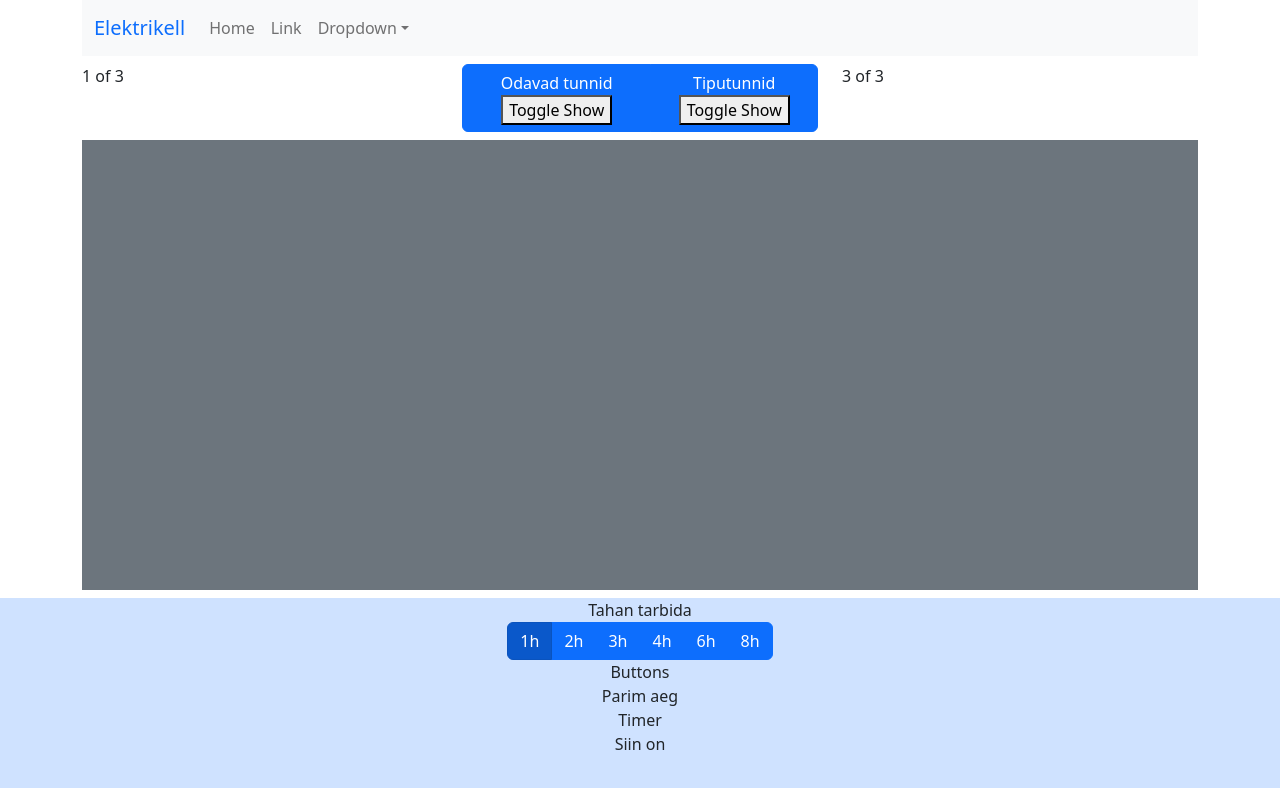
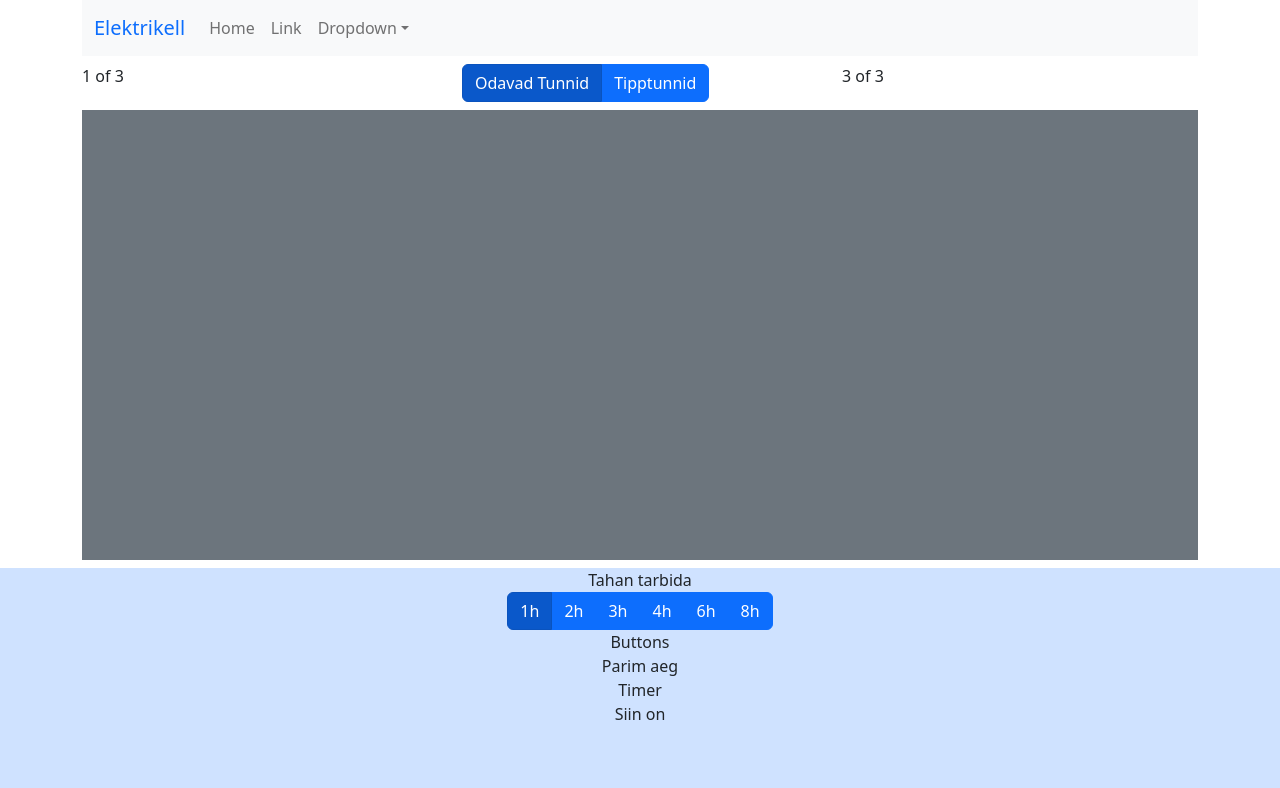
Before and after one commit to iratro1325/elektrikell, a React (Create React App) app: page / in a window 1280 px wide. Shown: the top 788 px of the page. Built offline with nearby package versions, Linux system fonts and the light colour scheme.

Commit message:
homework1

```diff
--- a/src/App.js
+++ b/src/App.js
@@ -1,21 +1,24 @@
+import { useState } from 'react';
 import './App.scss';
 import Container from 'react-bootstrap/Container';
 import NavBarComponent from './NavBar';
 import PriceHeader from './PriceHeader';
 import FooterComponent from './Footer';
+import FooterHighPrice from './FooterHighPrice';
 
 function App() {
+   const [activePrice, setActivePrice] = useState('low');
    return (
       <>
          <div className='container-wrapper pb-2'>
             <Container>
                <NavBarComponent />
-               <PriceHeader />
+               <PriceHeader activePrice={activePrice} setActivePrice={setActivePrice} />
                <div className='chart'></div>
             </Container>
          </div>
-         <FooterComponent />
-      </>
+         {activePrice === 'low' ? <FooterComponent /> : <FooterHighPrice />}
+              </>
    );
 }
 
--- a/src/FooterHighPrice.js
+++ b/src/FooterHighPrice.js
@@ -1,8 +1,11 @@
-function FooterHighPricer() {
+import Container from 'react-bootstrap/Container'
+
+function FooterHighPrice () {
     return (
-       <>
-       </>
-        );
-  }
+           <Container className="text-center">
+                <div>FooterHighPrice</div>
+            </Container>
+        )
+}
 
-  export default FooterHighPricer;
+export default FooterHighPrice
--- a/src/PeakHourTooggle.js
+++ /dev/null
@@ -1,28 +0,0 @@
-import { useState } from 'react';
-import Button from 'react-bootstrap/Button';
-import ButtonGroup from 'react-bootstrap/ButtonGroup';
-import FooterHighPricer from './FooterHighPrice';
-
-
-function PeakHourToggle() {
-    const [activePeak, setActivePeak] = useState(0);
-    const buttons = ['Odavad tunnid', 'Tiputunnid'];
-    const [show, setShow] = useState(false);
-
-  return (
-    <ButtonGroup aria-label="PeakHourToggle">
-      {buttons.map(peak => (
-            <Button
-              key={peak}
-              active={peak === activePeak}
-              onClick={() => setActivePeak(peak)}>
-              {peak}
-              <button onClick={() => setShow(!show)}>Toggle Show</button>
-              {show && <FooterHighPricer/>}
-            </Button>
-        ))}
-    </ButtonGroup>
-  );
-}
-
-export default PeakHourToggle;
--- a/src/PriceHeader.js
+++ b/src/PriceHeader.js
@@ -1,13 +1,15 @@
 import Row from 'react-bootstrap/Row';
 import Col from 'react-bootstrap/Col';
-import PeakHourToggle from './PeakHourTooggle';
+import SelectPriceType from './SelectPriceType';
 
 
-function PriceHeader() {
+function PriceHeader(props) {
   return (
       <Row className='mb-2'>
         <Col>1 of 3</Col>
-        <Col><PeakHourToggle /></Col>
+        <Col>
+        <SelectPriceType {...props} />
+        </Col>
         <Col>3 of 3</Col>
       </Row>
       );
--- /dev/null
+++ b/src/SelectPriceType.js
@@ -0,0 +1,14 @@
+import Button from 'react-bootstrap/Button';
+import ButtonGroup from 'react-bootstrap/ButtonGroup';
+
+function SelectPriceType({ activePrice, setActivePrice}) {
+
+  return (
+    <ButtonGroup>
+      <Button active={activePrice === 'low'} onClick={() => setActivePrice('low')}>Odavad Tunnid</Button>
+      <Button  active={activePrice === 'high'}  onClick={() => setActivePrice('high')}>Tipptunnid</Button>
+    </ButtonGroup>
+  );
+}
+
+export default SelectPriceType;
```
